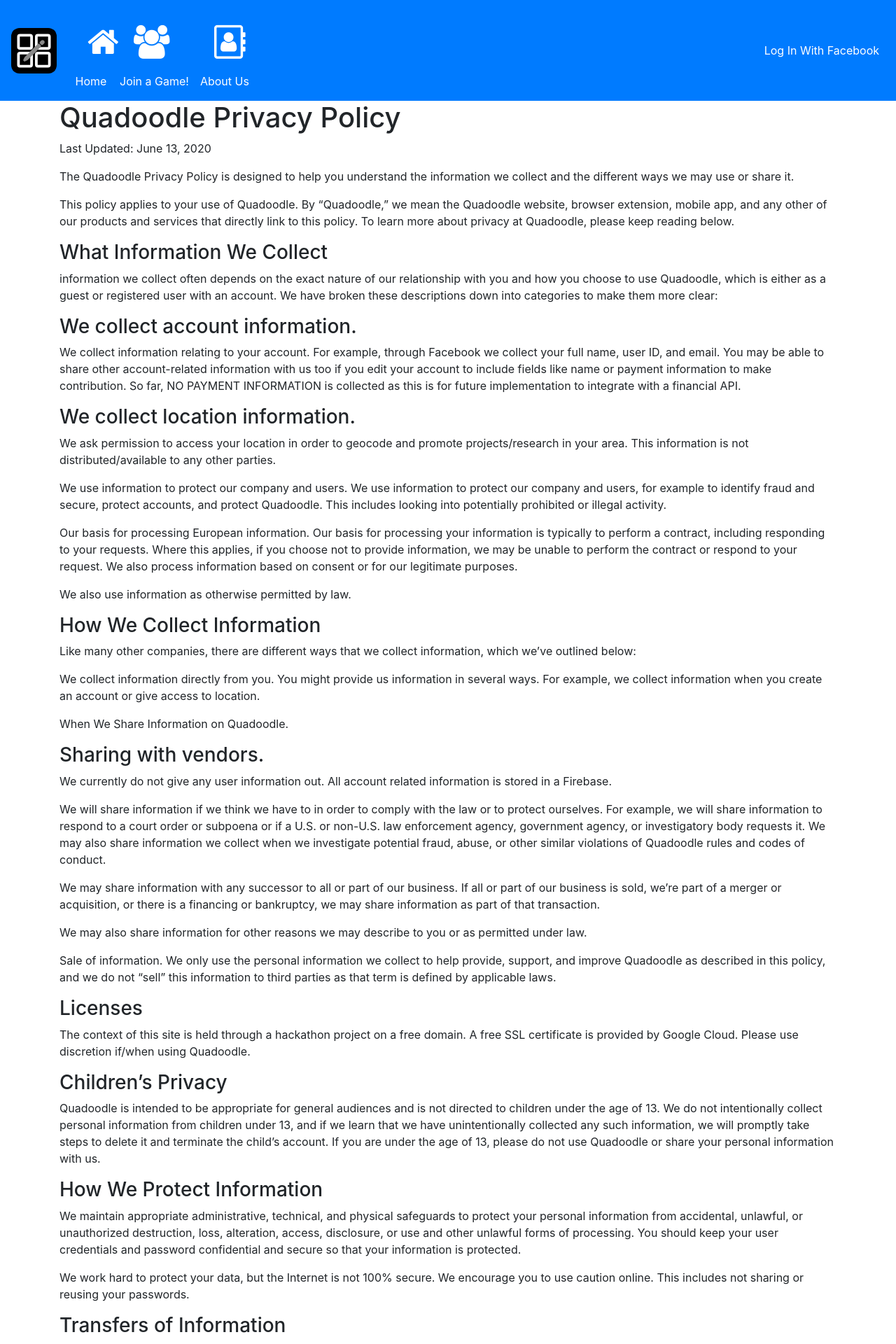
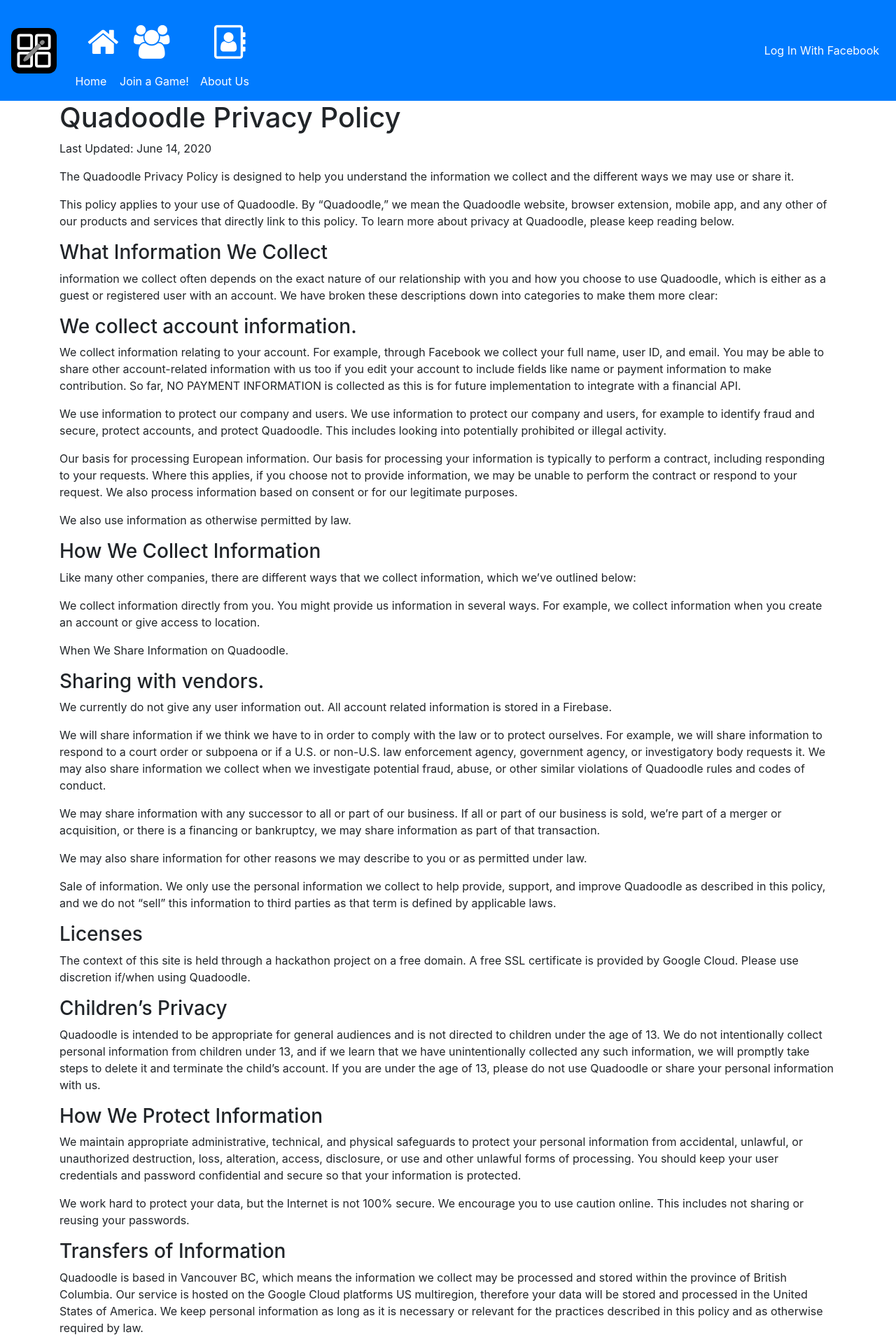
Before and after one commit to TheD3vel0per/Quadoodle, a React (Create React App) app: page /privacy-policy in a window 1280 px wide. Shown: the top 1920 px of the page at 70% size. Built offline with nearby package versions, Linux system fonts and the light colour scheme.

Commit message:
privacy policy change

```diff
--- a/src/pages/PrivacyPolicyPage.tsx
+++ b/src/pages/PrivacyPolicyPage.tsx
@@ -8,15 +8,13 @@ class PrivacyPolicyPage extends React.Component {
             <>
                 <Container>
                     <h1>Quadoodle Privacy Policy</h1>
-                    <p>Last Updated: June 13, 2020</p>
+                    <p>Last Updated: June 14, 2020</p>
                     <p>The Quadoodle Privacy Policy is designed to help you understand the information we collect and the different ways we may use or share it.</p>
                     <p>This policy applies to your use of Quadoodle. By “Quadoodle,” we mean the Quadoodle website, browser extension, mobile app, and any other of our products and services that directly link to this policy. To learn more about privacy at Quadoodle, please keep reading below.</p>
                     <h3>What Information We Collect</h3>
                     <p>information we collect often depends on the exact nature of our relationship with you and how you choose to use Quadoodle, which is either as a guest or registered user with an account. We have broken these descriptions down into categories to make them more clear:</p>
                     <h3>We collect account information.</h3>
                     <p>We collect information relating to your account. For example, through Facebook we collect your full name, user ID, and email. You may be able to share other account-related information with us too if you edit your account to include fields like name or payment information to make contribution. So far, NO PAYMENT INFORMATION is collected as this is for future implementation to integrate with a financial API.</p>
-                    <h3>We collect location information.</h3>
-                    <p>We ask permission to access your location in order to geocode and promote projects/research in your area. This information is not distributed/available to any other parties.</p>
                     <p>We use information to protect our company and users. We use information to protect our company and users, for example to identify fraud and secure, protect accounts, and protect Quadoodle. This includes looking into potentially prohibited or illegal activity.</p>
                     <p>Our basis for processing European information. Our basis for processing your information is typically to perform a contract, including responding to your requests. Where this applies, if you choose not to provide information, we may be unable to perform the contract or respond to your request. We also process information based on consent or for our legitimate purposes.</p>
                     <p>We also use information as otherwise permitted by law.</p>
@@ -38,7 +36,7 @@ class PrivacyPolicyPage extends React.Component {
                     <p>We maintain appropriate administrative, technical, and physical safeguards to protect your personal information from accidental, unlawful, or unauthorized destruction, loss, alteration, access, disclosure, or use and other unlawful forms of processing. You should keep your user credentials and password confidential and secure so that your information is protected.</p>
                     <p>We work hard to protect your data, but the Internet is not 100% secure. We encourage you to use caution online. This includes not sharing or reusing your passwords.</p>
                     <h3>Transfers of Information</h3>
-                    <p>Quadoodle is based in Vancouver BC, which means the information we collect may be processed and stored within the province of British Columbia. We keep personal information as long as it is necessary or relevant for the practices described in this policy and as otherwise required by law.</p>
+                    <p>Quadoodle is based in Vancouver BC, which means the information we collect may be processed and stored within the province of British Columbia. Our service is hosted on the Google Cloud platforms US multiregion, therefore your data will be stored and processed in the United States of America. We keep personal information as long as it is necessary or relevant for the practices described in this policy and as otherwise required by law.</p>
                     <h3>Third-Party Sites</h3>
                     <p>We may link to third-party sites or apps. Quadoodle may also include third-party content that collects information. We do not control these third parties. This policy does not apply to the privacy practices of these third-party websites or apps. Please read the privacy policies of other websites carefully. We are not responsible for the practices of these third-party sites or apps.</p>
                     <p>© Quadoodle {(new Date()).getFullYear()} • All Rights Reserved</p>
```
